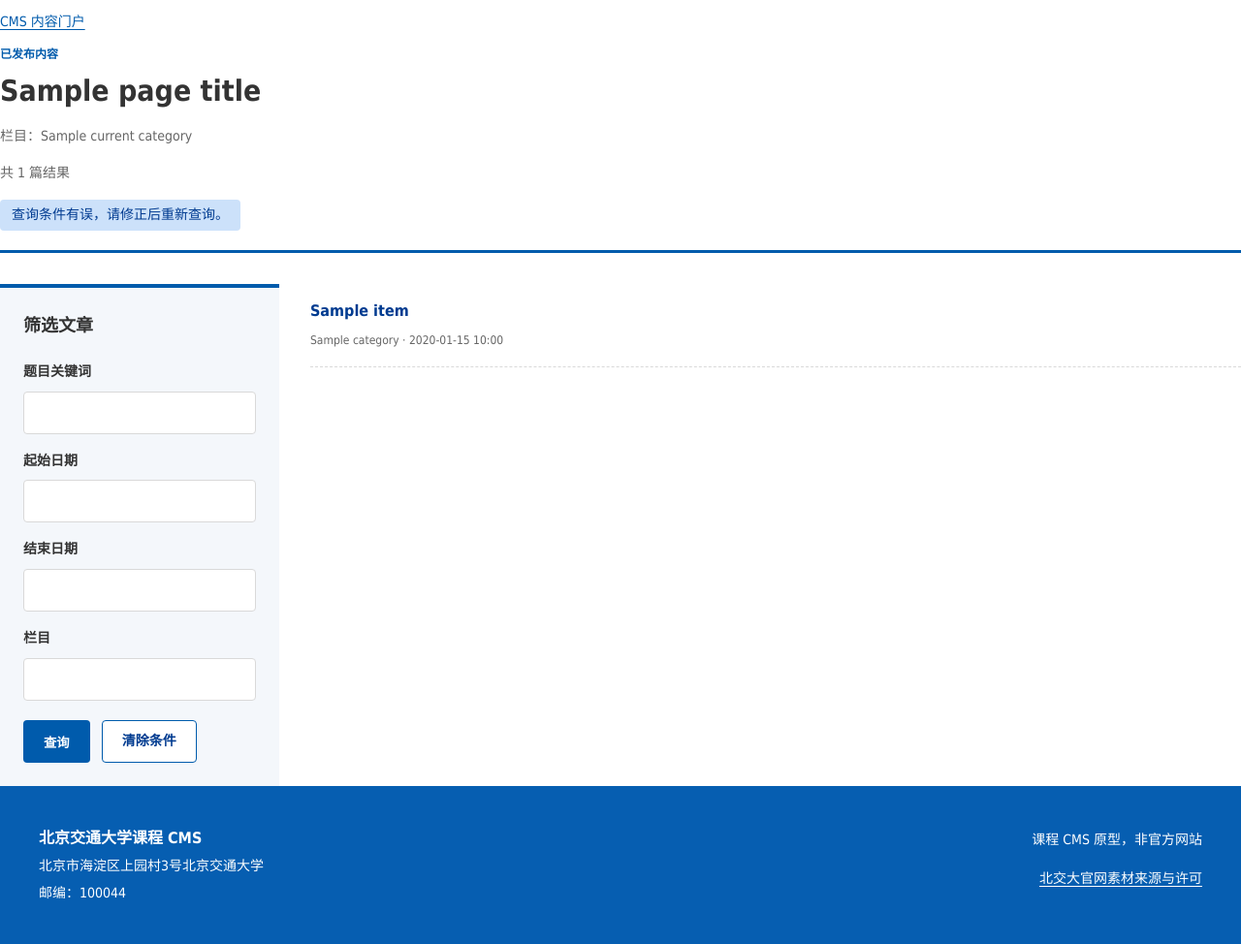
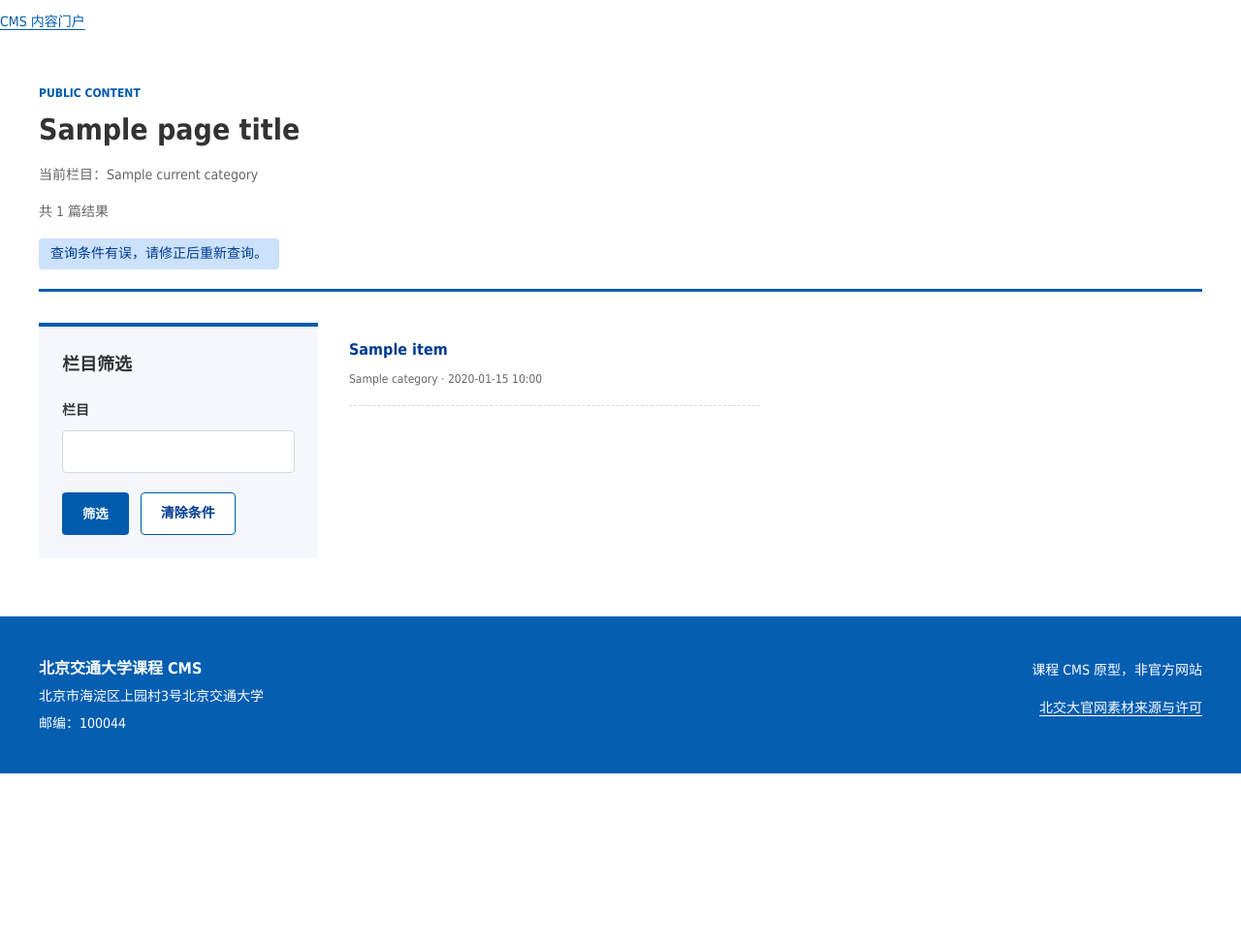
Before and after one commit to nirvanafaith/django-cms-course-project, a Django app: template cms_site/templates/content/item_list.html in a window 1280 px wide. Shown: the whole page at 97% size. After the commit the page ends 798 px from the top, so only its background shows below. Run offline with Django 5.2, Linux system fonts and the light colour scheme; the template is opened without the code that fills it: most values are stand-ins (such as "Sample title", 1, 10 or a date in 2020); form fields are guessed from the names that the template uses.

Commit message:
feat: 重建公开内容浏览模板
Ultraworked with [Sisyphus](https://github.com/code-yeongyu/oh-my-openagent)

Co-authored-by: Sisyphus <clio-agent@sisyphuslabs.ai>

```diff
--- a/cms_site/templates/content/item_list.html
+++ b/cms_site/templates/content/item_list.html
@@ -1,17 +1,30 @@
 {% extends "base.html" %}
 {% block content %}
+<div class="bjtu-container page-shell">
     <header class="page-heading">
-    <p class="eyebrow">已发布内容</p><h1>{{ page_title }}</h1>
-    {% if current_category %}<p class="current-context">栏目：{{ current_category.name }}</p>{% endif %}
+        <p class="eyebrow">PUBLIC CONTENT</p>
+        <h1>{{ page_title }}</h1>
+        {% if current_category %}<p class="current-context">当前栏目：{{ current_category.name }}</p>{% endif %}
         <p class="result-count">共 {{ page_obj.paginator.count }} 篇结果</p>
         {% if form %}<div class="condition-summary" aria-label="当前查询条件">{% if form.is_valid %}{% if form.cleaned_data.q %}<span>题目关键词：{{ form.cleaned_data.q }}</span>{% endif %}{% if form.cleaned_data.start %}<span>从 {{ form.cleaned_data.start }} 起</span>{% endif %}{% if form.cleaned_data.end %}<span>至 {{ form.cleaned_data.end }} 止</span>{% endif %}{% if current_category %}<span>栏目：{{ current_category.name }}</span>{% endif %}{% if not form.cleaned_data.q and not form.cleaned_data.start and not form.cleaned_data.end and not current_category %}<span>无条件，显示全部已发布文章</span>{% endif %}{% else %}<span>查询条件有误，请修正后重新查询。</span>{% endif %}</div>{% endif %}
     </header>
     <div class="results-layout">
-    <aside class="filter-panel" aria-label="查询面板"><h2>筛选文章</h2>{% include "content/search_form.html" %}</aside>
+        <aside class="filter-panel" aria-label="查询面板"><h2>{% if request.resolver_match.url_name == 'search' %}组合查询{% else %}栏目筛选{% endif %}</h2>{% include "content/search_form.html" %}</aside>
         <section class="results-panel" aria-label="文章结果">
-        {% if page_obj.object_list %}<ul class="article-list">{% for item in page_obj %}<li class="article-row"><a href="{% url 'content:item_detail' item.pk %}">{{ item.title }}</a><span>{{ item.category.name }} · {{ item.publish_time|date:"Y-m-d H:i" }}</span></li>{% endfor %}</ul>
-        {% else %}<div class="empty-state" role="status"><h2>没有找到相关文章</h2><p>尝试放宽条件，或返回全部文章继续浏览。</p><div class="action-cluster">{% if form %}<a class="button button-secondary" href="{% url 'content:search' %}">清除条件</a>{% endif %}<a class="button button-secondary" href="{% url 'content:item_list' %}">查看全部文章</a></div></div>{% endif %}
+            {% if page_obj.object_list %}
+            <ul class="article-list article-grid">
+                {% for item in page_obj %}
+                <li class="article-row">
+                    <a href="{% url 'content:item_detail' item.pk %}">{{ item.title }}</a>
+                    <span>{{ item.category.name }} · {{ item.publish_time|date:"Y-m-d H:i" }}</span>
+                </li>
+                {% endfor %}
+            </ul>
+            {% else %}
+            <div class="empty-state" role="status"><h2>没有找到相关文章</h2><p>尝试放宽条件，或返回全部文章继续浏览。</p><div class="action-cluster">{% if form %}<a class="button button-secondary" href="{% url 'content:search' %}">清除条件</a>{% endif %}<a class="button button-secondary" href="{% url 'content:item_list' %}">查看全部文章</a></div></div>
+            {% endif %}
             {% include "partials/pagination.html" %}
         </section>
     </div>
+</div>
 {% endblock %}
--- a/cms_site/templates/content/search_form.html
+++ b/cms_site/templates/content/search_form.html
@@ -1,12 +1,12 @@
 {% if form %}
-<form action="{% url 'content:search' %}" method="get" class="search-form" novalidate>
+<form action="{% if request.resolver_match.url_name == 'search' %}{% url 'content:search' %}{% else %}{% url 'content:item_list' %}{% endif %}" method="get" class="search-form" novalidate>
     {% if form.non_field_errors %}<div class="form-error-summary" role="alert">{{ form.non_field_errors }}</div>{% endif %}
+    {% if request.resolver_match.url_name == 'search' %}
     <div class="field-group"><label for="id_q">题目关键词</label>{{ form.q }}{% if form.q.errors %}<div class="field-errors" role="alert">{{ form.q.errors }}</div>{% endif %}</div>
     <div class="field-group"><label for="id_start">起始日期</label>{{ form.start }}<p id="id_start_helptext" class="field-help">{{ form.start.help_text }}</p>{% if form.start.errors %}<div class="field-errors" role="alert">{{ form.start.errors }}</div>{% endif %}</div>
     <div class="field-group"><label for="id_end">结束日期</label>{{ form.end }}<p id="id_end_helptext" class="field-help">{{ form.end.help_text }}</p>{% if form.end.errors %}<div class="field-errors" role="alert">{{ form.end.errors }}</div>{% endif %}</div>
+    {% endif %}
     <div class="field-group"><label for="id_category">栏目</label>{{ form.category }}{% if form.category.errors %}<div class="field-errors" role="alert">{{ form.category.errors }}</div>{% endif %}</div>
-    <div class="form-actions"><button class="button button-primary" type="submit">查询</button><a class="button button-secondary" href="{% url 'content:search' %}">清除条件</a></div>
+    <div class="form-actions"><button class="button button-primary" type="submit">{% if request.resolver_match.url_name == 'search' %}查询{% else %}筛选{% endif %}</button><a class="button button-secondary" href="{% if request.resolver_match.url_name == 'search' %}{% url 'content:search' %}{% else %}{% url 'content:item_list' %}{% endif %}">清除条件</a></div>
 </form>
-{% else %}
-<div class="browse-hint"><p>这里显示全部已发布文章。</p><a href="{% url 'content:search' %}">使用组合查询</a></div>
 {% endif %}
```
Also changed, not shown: cms_site/templates/content/item_detail.html (+8 -6 lines). Lines whose indentation alone changed are shown as unchanged.
